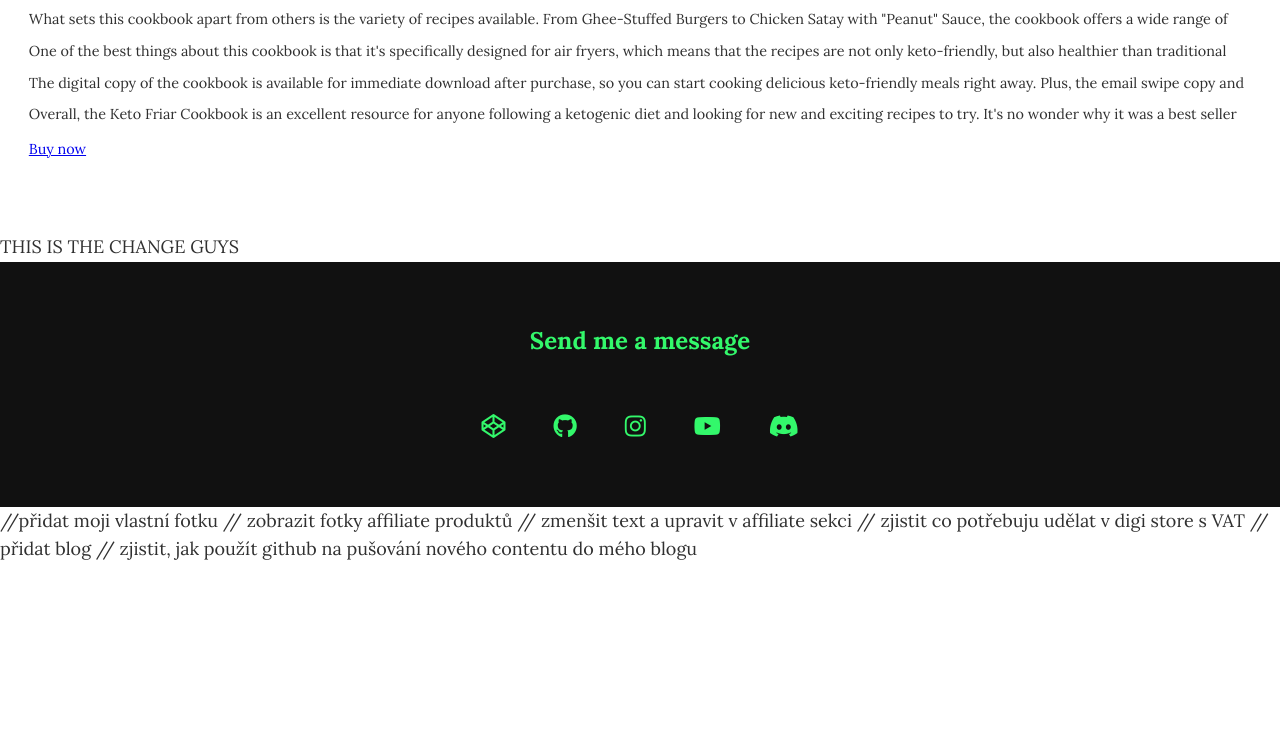
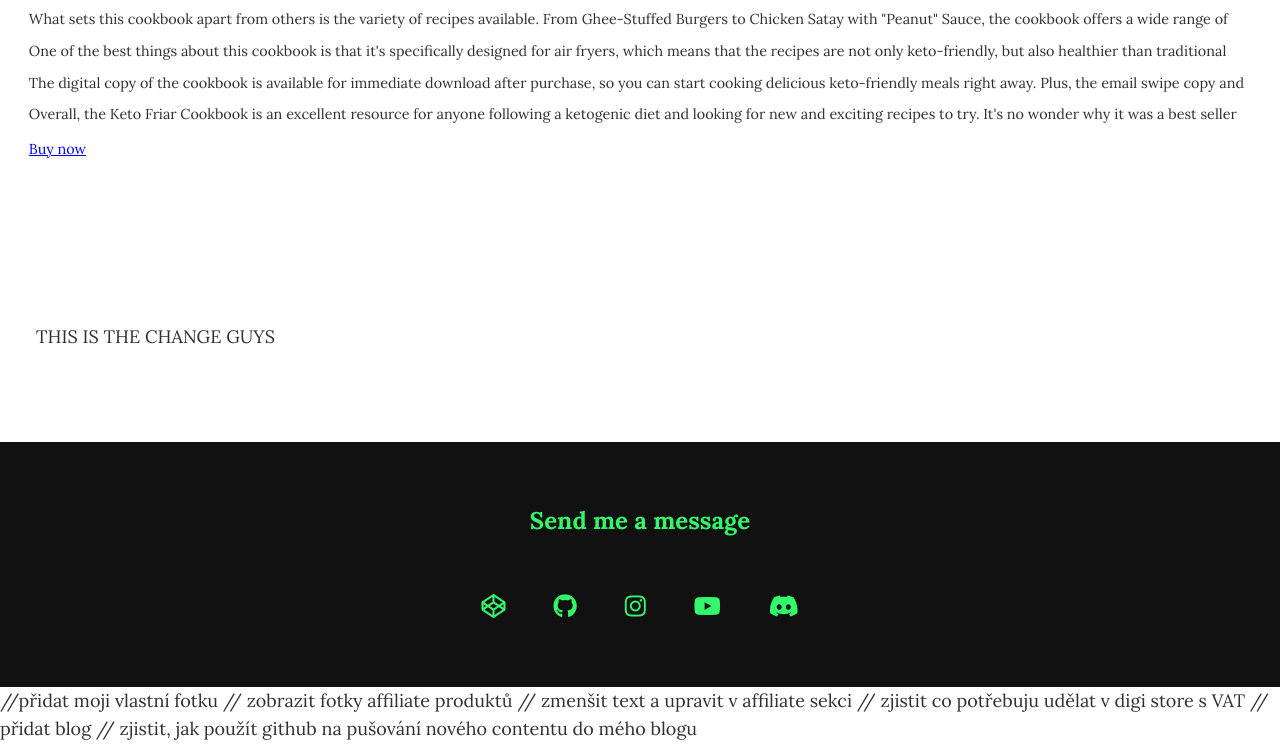
Before and after one commit to Nockiest/My-website-Andrew-s-Life, a website: page index.html in a window 1280 px wide. Shown: the part 5218-5962 px from the top of the page. Before the commit the page ends 5782 px from the top, so only its background shows below. Drawn offline with nearby package versions, Linux system fonts and the light colour scheme; files that its build step writes are made by us from their sources; files whose address does not match are found by name.

Commit message:
1 file modified

```diff
--- a/index.html
+++ b/index.html
@@ -161,7 +161,7 @@
             <a href="https://i.postimg.cc/x8yqWwRc/R1ZKMVEU.png">Buy now</a>
             </div>
         </section>
-        <sectinon> THIS IS THE CHANGE GUYS </section>
+        <section> THIS IS THE CHANGE GUYS </section>
 
         <!-- Footer -->
         <footer class="footer">
```
